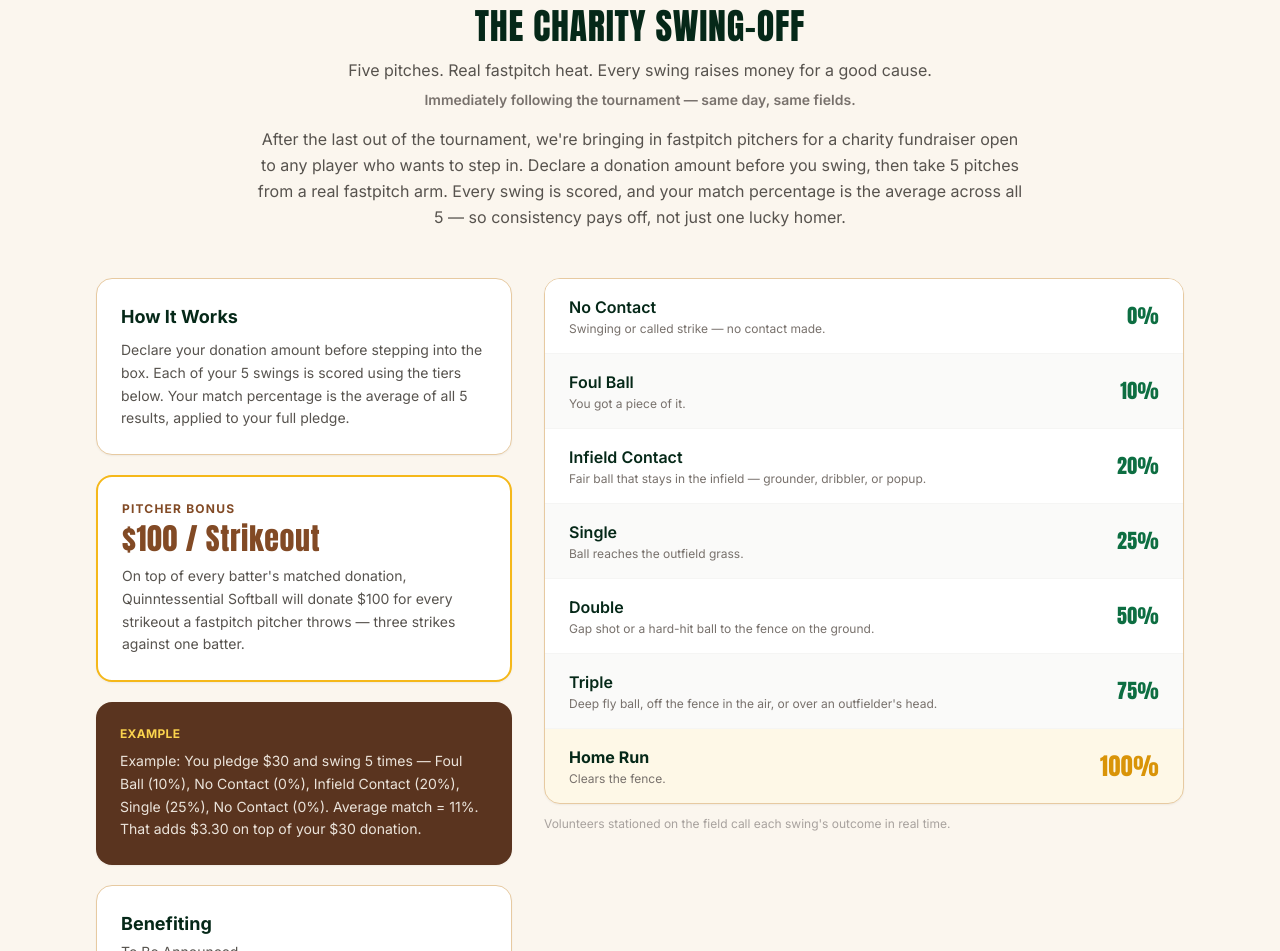
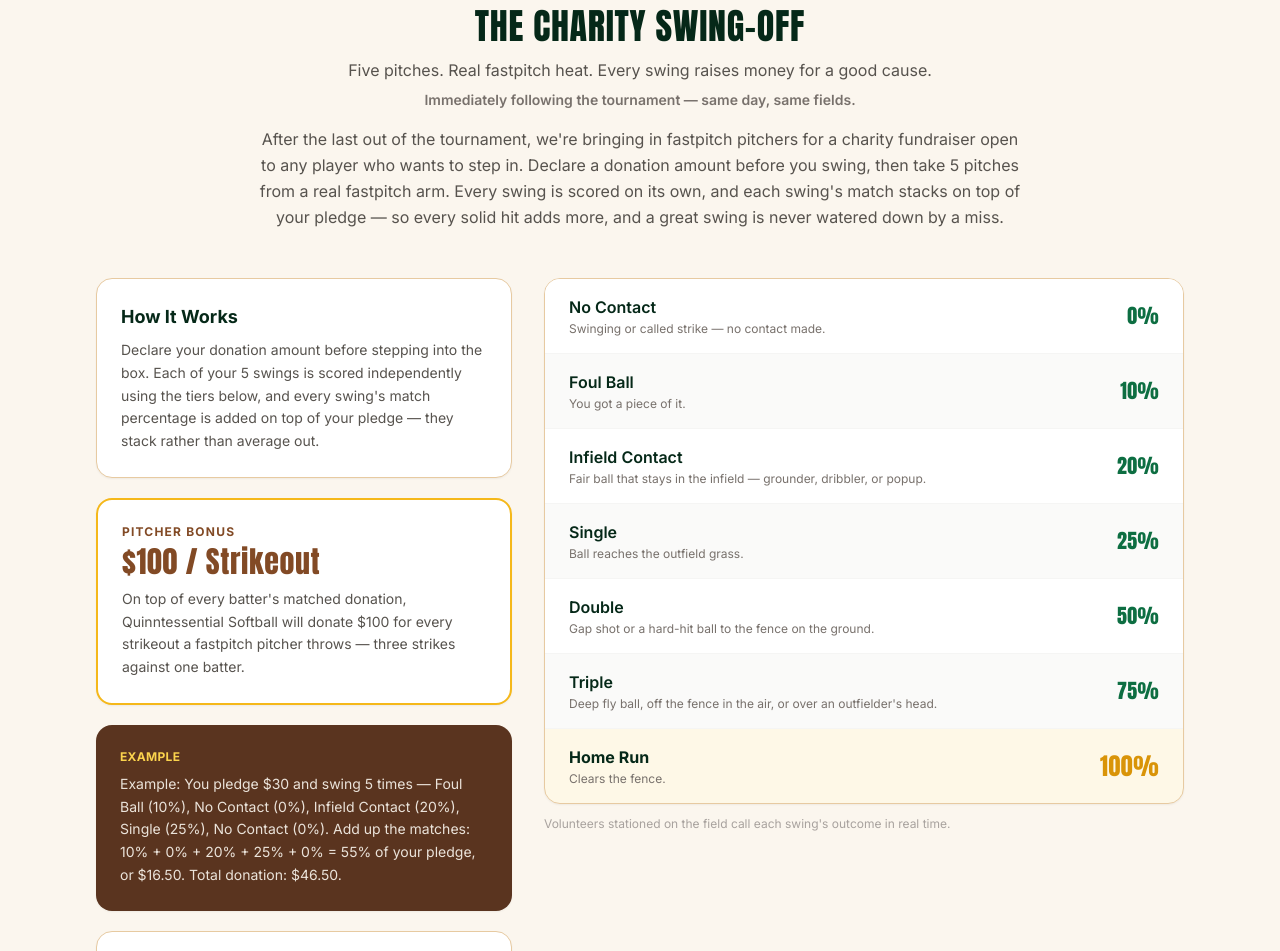
Before and after one commit to QTSalt/onePitchSignUp, a React (Vite) app: page / in a window 1280 px wide. Shown: the part 4321-5272 px from the top of the page. Built offline with nearby package versions, Linux system fonts and the light colour scheme.

Commit message:
updating donation match math

```diff
--- a/src/data/tournament.js
+++ b/src/data/tournament.js
@@ -160,13 +160,13 @@ const tournament = {
     beneficiary: 'To Be Announced',
     timing: 'Immediately following the tournament — same day, same fields.',
     description:
-      "After the last out of the tournament, we're bringing in fastpitch pitchers for a charity fundraiser open to any player who wants to step in. Declare a donation amount before you swing, then take 5 pitches from a real fastpitch arm. Every swing is scored, and your match percentage is the average across all 5 — so consistency pays off, not just one lucky homer.",
+      "After the last out of the tournament, we're bringing in fastpitch pitchers for a charity fundraiser open to any player who wants to step in. Declare a donation amount before you swing, then take 5 pitches from a real fastpitch arm. Every swing is scored on its own, and each swing's match stacks on top of your pledge — so every solid hit adds more, and a great swing is never watered down by a miss.",
     pledgeModel: {
       pitchesPerBatter: 5,
       summary:
-        'Declare your donation amount before stepping into the box. Each of your 5 swings is scored using the tiers below. Your match percentage is the average of all 5 results, applied to your full pledge.',
+        "Declare your donation amount before stepping into the box. Each of your 5 swings is scored independently using the tiers below, and every swing's match percentage is added on top of your pledge — they stack rather than average out.",
       example:
-        'Example: You pledge $30 and swing 5 times — Foul Ball (10%), No Contact (0%), Infield Contact (20%), Single (25%), No Contact (0%). Average match = 11%. That adds $3.30 on top of your $30 donation.',
+        'Example: You pledge $30 and swing 5 times — Foul Ball (10%), No Contact (0%), Infield Contact (20%), Single (25%), No Contact (0%). Add up the matches: 10% + 0% + 20% + 25% + 0% = 55% of your pledge, or $16.50. Total donation: $46.50.',
     },
     scoringTiers: [
       {
```
Also changed, not shown: 1 other file (tests, documents, lock files or other folders).
